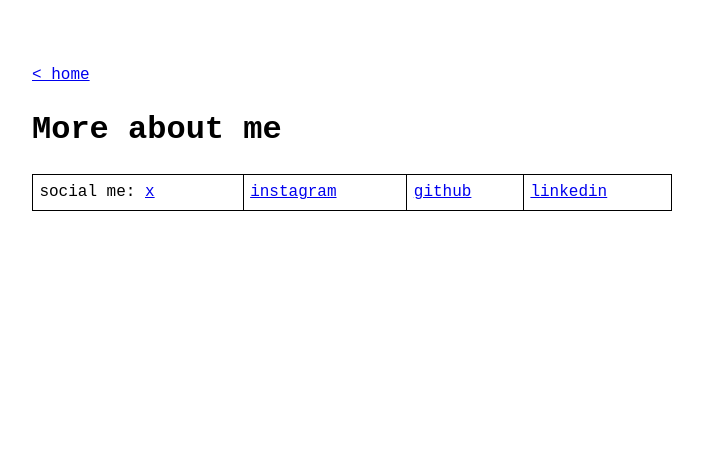
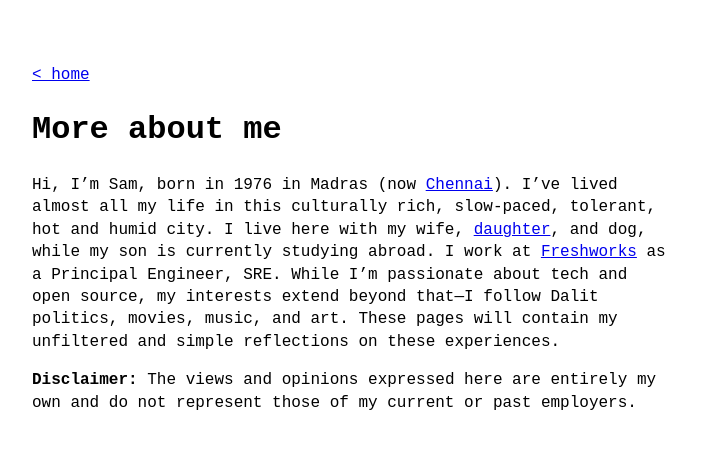
Before and after one commit to samof76/samof76.github.io, a Jekyll site: the page built from about.md, in a window 1280 px wide. Shown: the top 449 px of the page, without its empty margins (288-991 px from the left). Built offline with Jekyll 4.4.1, drawn with Linux system fonts in a browser that asks for light colours.

Commit message:
Updating content

```diff
--- a/about.md
+++ b/about.md
@@ -3,4 +3,6 @@
 title: More about me
 ---
 
-social me: [x](https://x.com/samof76) | [instagram](https://instagram.com/samof76) | [github](https://github.com/samof76) | [linkedin](https://linkedin.com/in/samof76)
+Hi, I'm Sam, born in 1976 in Madras (now [Chennai](https://en.wikipedia.org/wiki/Chennai)). I've lived almost all my life in this culturally rich, slow-paced, tolerant, hot and humid city. I live here with my wife, [daughter](https://instagram.com/dhartistry), and dog, while my son is currently studying abroad. I work at [Freshworks](https://freshworks.com) as a Principal Engineer, SRE. While I'm passionate about tech and open source, my interests extend beyond that—I follow Dalit politics, movies, music, and art. These pages will contain my unfiltered and simple reflections on these experiences.
+
+**Disclaimer:** The views and opinions expressed here are entirely my own and do not represent those of my current or past employers.
```
Also changed, not shown: index.md (+2 -0 lines).
